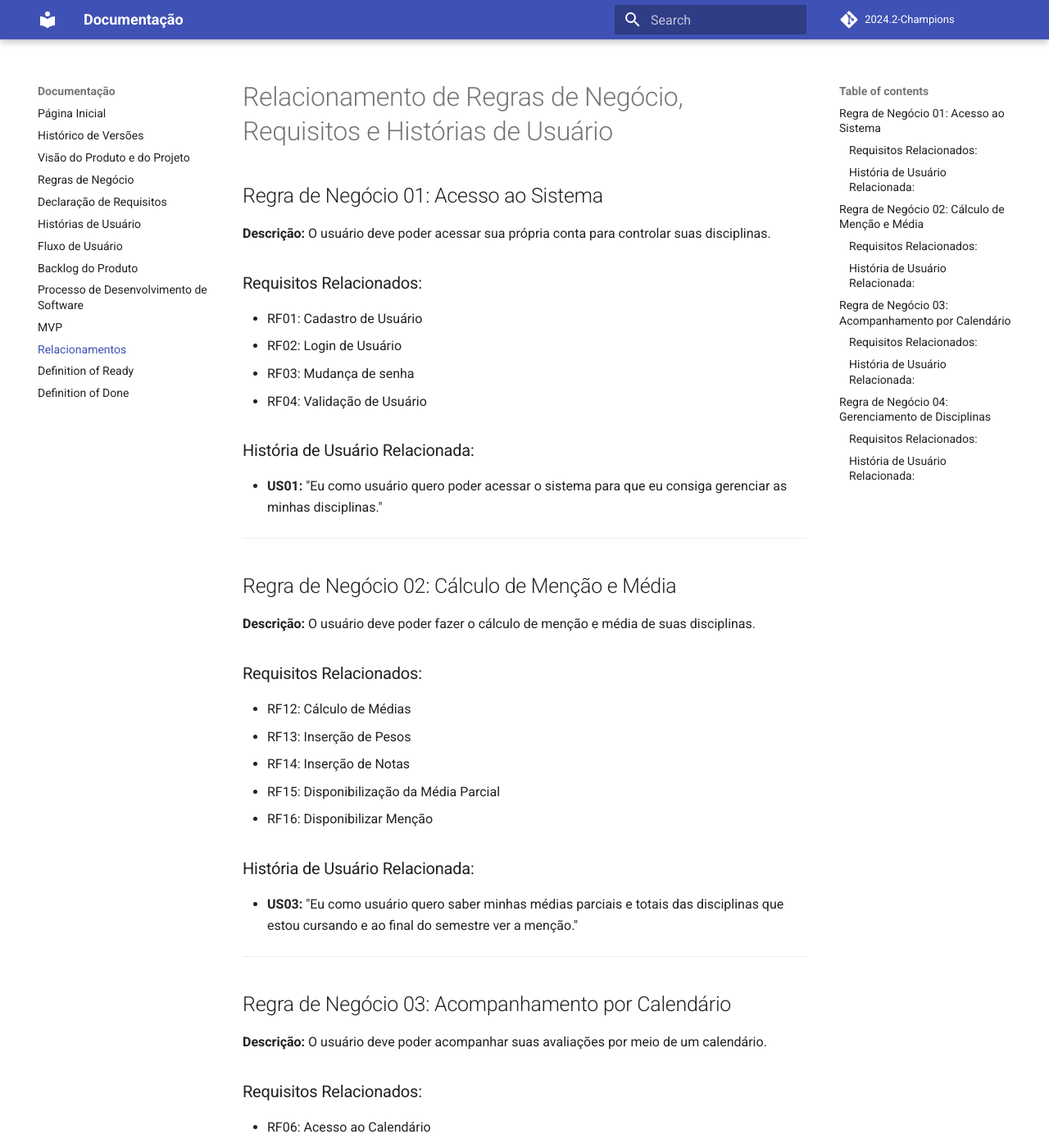
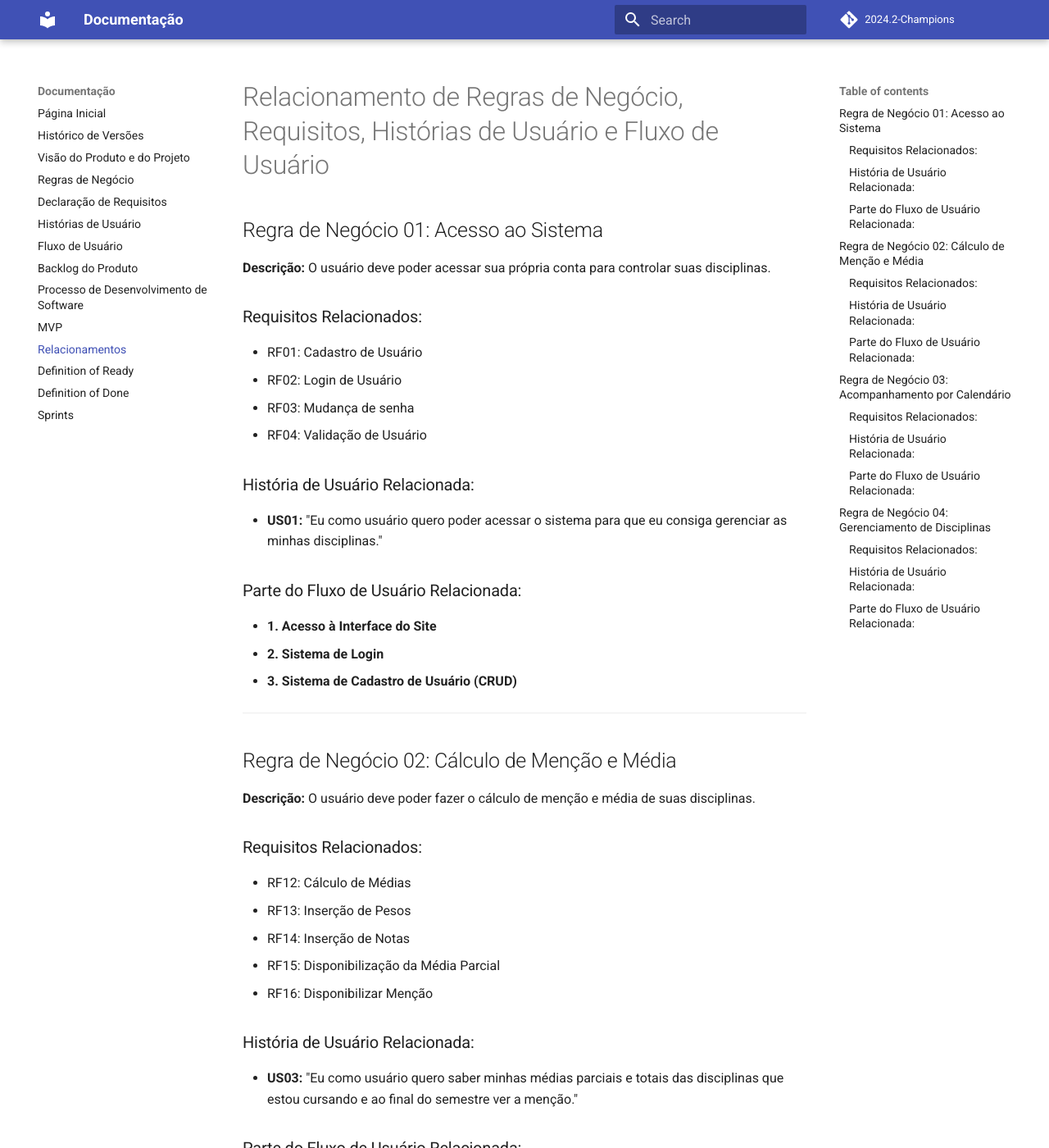
Before and after one commit to FGA-REQ/2024.2-Champions, an MkDocs documentation site: the page built from docs/teste.md, in a window 1280 px wide and 1400 px high. Shown: the whole window at 82% size. Built offline with MkDocs 1.6.1 and Material for MkDocs 9.7.7, drawn with Linux system fonts in a browser that asks for light colours; comment, search, counter and statistics services are not loaded; some of the changed text lies outside the part shown.

Commit message:
adição das Sprints e conserto do aruivo teste

```diff
--- a/docs/teste.md
+++ b/docs/teste.md
@@ -1,4 +1,4 @@
-# Relacionamento de Regras de Negócio, Requisitos e Histórias de Usuário
+# Relacionamento de Regras de Negócio, Requisitos, Histórias de Usuário e Fluxo de Usuário
 
 ## Regra de Negócio 01: Acesso ao Sistema
 **Descrição:** O usuário deve poder acessar sua própria conta para controlar suas disciplinas.
@@ -11,6 +11,11 @@
 
 ### História de Usuário Relacionada:
 - **US01:** "Eu como usuário quero poder acessar o sistema para que eu consiga gerenciar as minhas disciplinas."
+
+### Parte do Fluxo de Usuário Relacionada:
+- **1. Acesso à Interface do Site**
+- **2. Sistema de Login**
+- **3. Sistema de Cadastro de Usuário (CRUD)**
 
 ---
 
@@ -27,6 +32,9 @@
 ### História de Usuário Relacionada:
 - **US03:** "Eu como usuário quero saber minhas médias parciais e totais das disciplinas que estou cursando e ao final do semestre ver a menção."
 
+### Parte do Fluxo de Usuário Relacionada:
+- **5. Calcular Notas Mínimas (Média)**
+
 ---
 
 ## Regra de Negócio 03: Acompanhamento por Calendário
@@ -41,6 +49,9 @@
 
 ### História de Usuário Relacionada:
 - **US04:** "Como usuário, eu quero gerar um calendário para acompanhar as datas das provas e avaliações acadêmicas."
+
+### Parte do Fluxo de Usuário Relacionada:
+- **7. Gerar Google Calendar com Datas de Provas**
 
 ---
 
@@ -57,3 +68,7 @@
 
 ### História de Usuário Relacionada:
 - **US02:** "Eu como usuário quero poder gerenciar as disciplinas que estou cursando no semestre dentro da plataforma."
+
+### Parte do Fluxo de Usuário Relacionada:
+- **4. Escolher Disciplinas**
+- **6. Calcular o Índice de Rendimento Acadêmico (IRA)**
--- a/mkdocs.yml
+++ b/mkdocs.yml
@@ -24,6 +24,7 @@ nav:
   - Relacionamentos: "teste.md"
   - Definition of Ready: "DoR.md"
   - Definition of Done: "DoD.md"
+  - Sprints: "sprints.md"
 
 extra_css:
   - extra/extra.css
```
Also changed, not shown: docs/sprints.md (added, +116 -0 lines).
